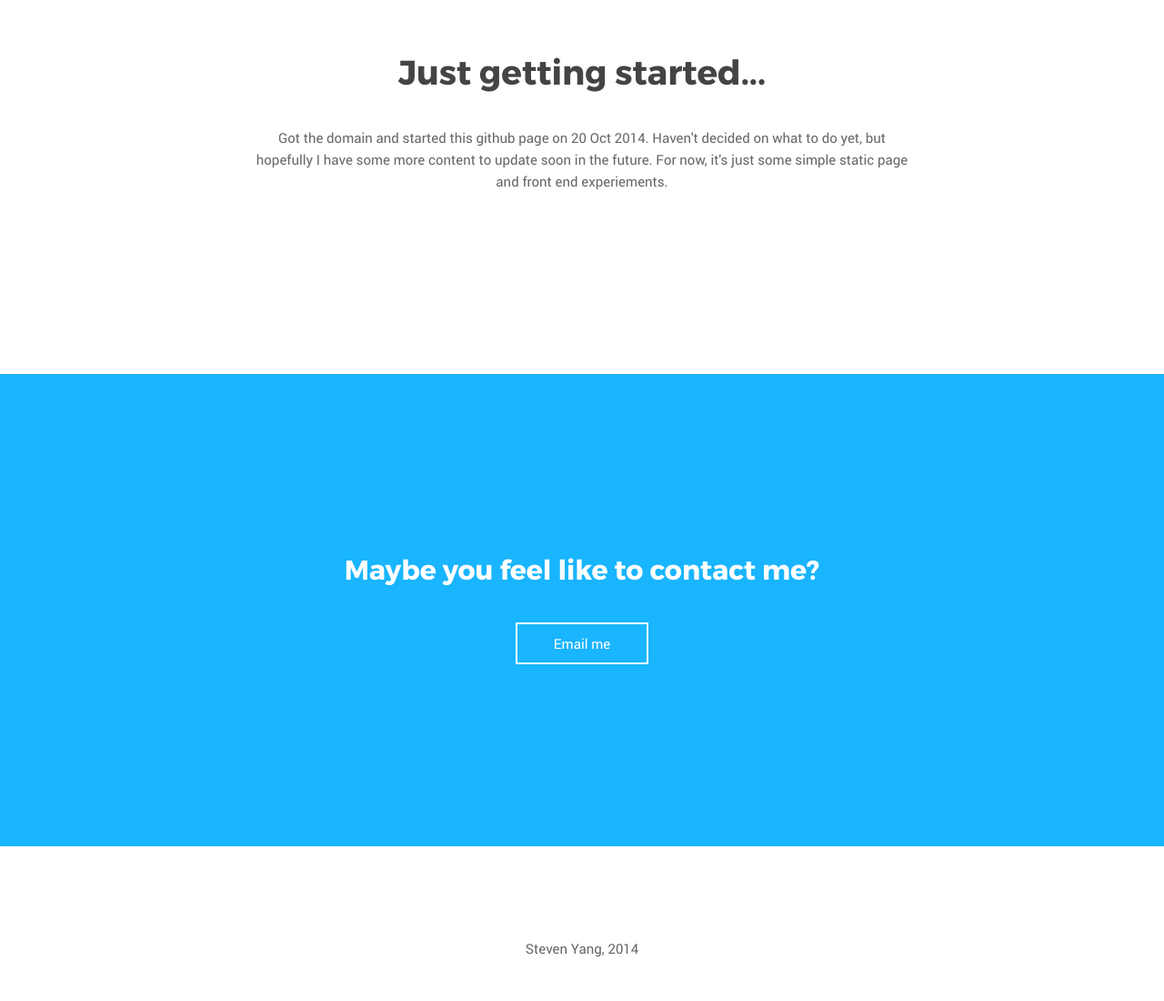
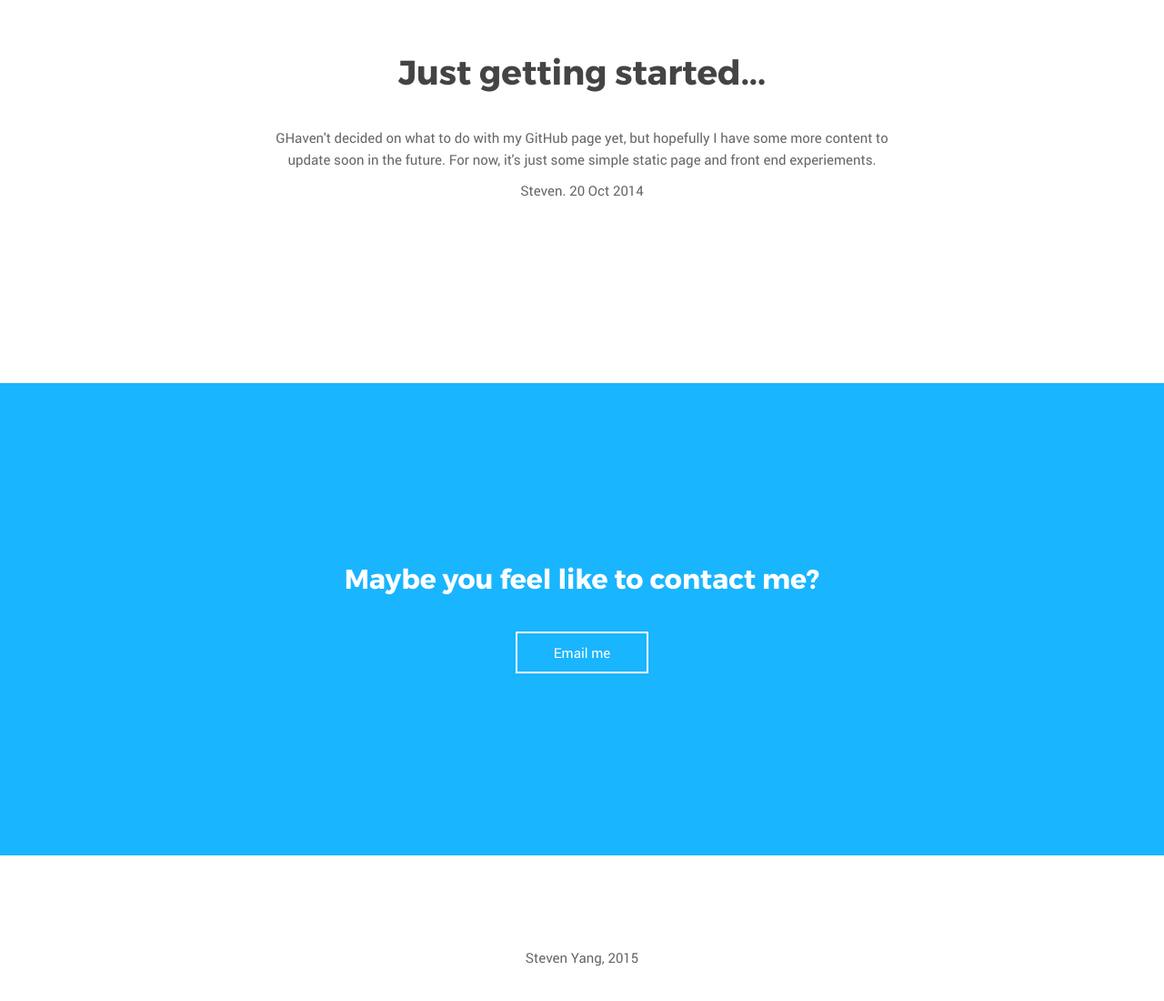
Before and after one commit to stevenyang1011/stevenyang1011.github.io, a website: page index.html in a window 1280 px wide. Shown: the part 740-1840 px from the top of the page at 91% size. Drawn offline with Linux system fonts and the light colour scheme.

Commit message:
updated footer to 2015 and remove google fonts

```diff
--- a/index.html
+++ b/index.html
@@ -12,7 +12,6 @@
     <meta name="robots" content="index, follow">
     <!-- <link rel="icon" href="favicon.png" type="image/png"> -->
 
-    <link href='http://fonts.googleapis.com/css?family=Montserrat:400,700%7cRoboto:400,100,100italic,300,300italic,400italic,500,500italic,700,700italic,900,900italic%7cQuicksand:300,400,700' rel='stylesheet' type='text/css'>
     <!-- Bootstrap 3.2.0 -->
     <link rel="stylesheet" href="css/bootstrap.min.css">
     <!-- ionicons font -->
@@ -78,7 +77,8 @@
 
           <div class="col-xs-12 col-md-8 col-md-offset-2 text-center">
             <h2>Just getting started...</h2>
-            <p>Got the domain and started this github page on 20 Oct 2014. Haven't decided on what to do yet, but hopefully I have some more content to update soon in the future. For now, it's just some simple static page and front end experiements.</p>
+            <p>GHaven't decided on what to do with my GitHub page yet, but hopefully I have some more content to update soon in the future. For now, it's just some simple static page and front end experiements.</p>
+            <p>Steven. 20 Oct 2014</p>
           </div> <!-- /col-xs-12 -->
 
         </div> <!-- /row -->
@@ -103,7 +103,7 @@
         <div class="row">
 
           <div class="col-xs-12 text-center">
-            <p>Steven Yang, 2014</p>
+            <p>Steven Yang, 2015</p>
           </div> <!-- /col-xs-12 -->
 
         </div> <!-- /row -->
```
Also changed, not shown: blog.html (+1 -3 lines), playlist.html (+1 -3 lines).
